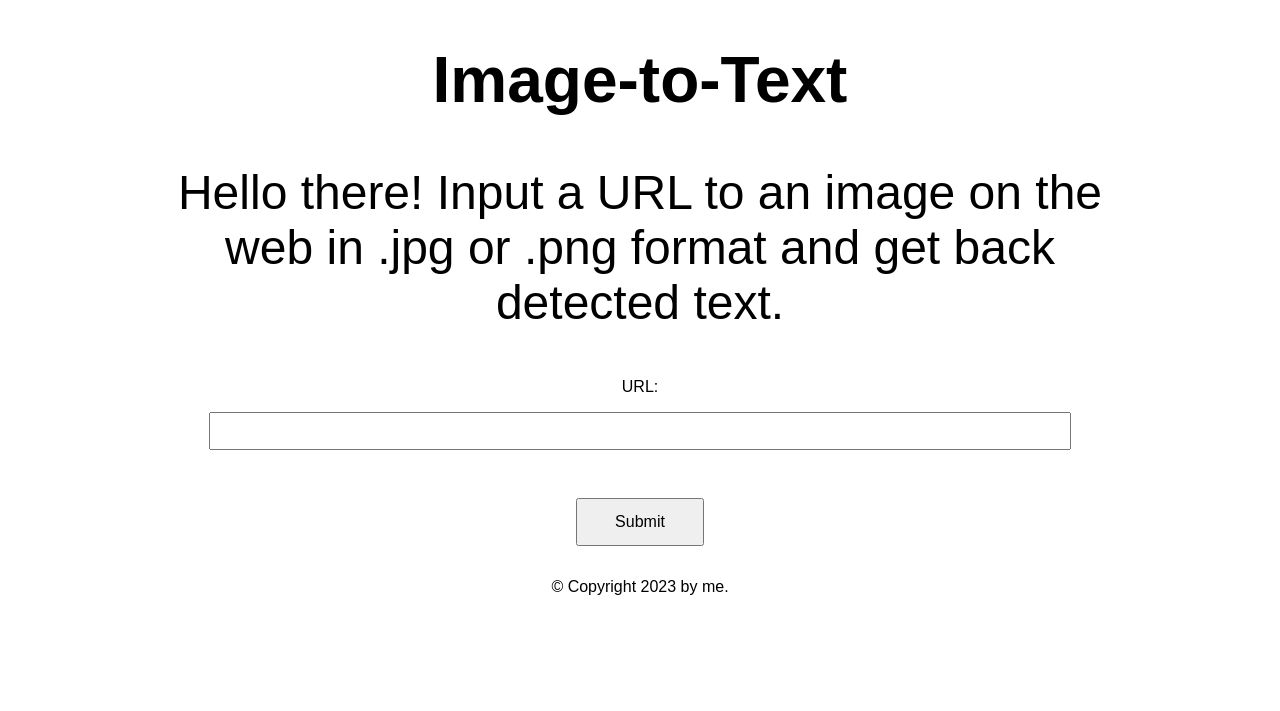
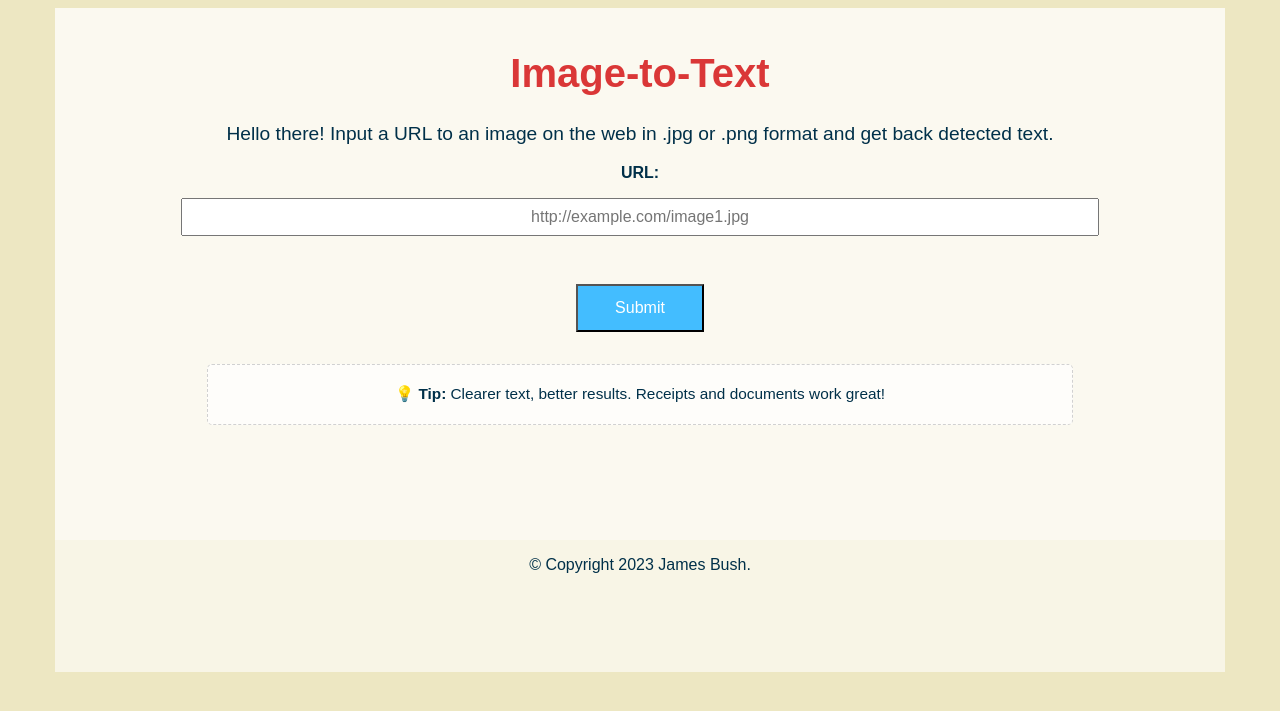
Before and after one commit to bushjam1/cs469_project, a Flask app: page /gui in a window 1280 px wide. Shown: the top 711 px of the page. Run offline with Flask 3, Linux system fonts and the light colour scheme; parts of the project's set-up code (start-up, migrations or seed data) failed here and were passed over.

Commit message:
style improvments template changes

```diff
--- a/static/style.css
+++ b/static/style.css
@@ -1,37 +1,75 @@
 body {
  font-family: Arial, Helvetica, sans-serif;
+ background: #EDE7C2;
+ color: #003049;
 }
 h1 {
- font-size: 4rem;
+ color: #DA3737;
+ font-size: 2.5em;
 }
 p {
-  font-size: 3rem;
+  font-size: 1.2em;
 
 }
-div {
+#content {
   margin: auto;
+  background: #FBF9F0;
   text-align: center;
+  max-width: 90%;
+  min-width: 90%;
+  min-height: 500px;
+  padding: 1rem;
+}
+#footer{
+  margin: auto;
+  background: #F8F5E6;
+  text-align: center;
+  min-height: 100px;
+  max-width: 90%;
+  min-width: 90%;
+  padding: 1rem;
   max-width: 75%;
 }
-
 input[type=text]{
-  width: 90%;
+  width: 80%;
+  text-align: center;
+  font-size: 1rem;
+  color: #003049;
   height: 2rem;
   margin: 1rem;
 }
 input[type=submit] {
+  background: #43BDFF;
+  color: white;
   font-size: 1rem;
   width: 8rem;
   height: 3rem;
   margin: 2rem;
 }
-
+.url_label {
+  color: #003049;
+  font-weight: bold;
+}
 .results {
-  color: #336699;
+  margin: auto;
+  color: #003049;
   white-space: pre-wrap;
-  background: lightgrey;
+  background: #FEFDFA;
+  border: 1px dashed lightgrey;
   padding: 1.5rem;
   font-family: 'Courier New', monospace;
-  font-size: 1rem;
+  font-size: .8rem;
   text-align: left;
+  max-width: 500px;
 }
+
+.tip{
+  margin: auto;
+  font-size: 0.8rem;
+  color: #003049;
+  padding: 5px;
+  width: 75%;
+  background: #FEFDFA;
+  border: 1px dashed #D1D1D1;
+  border-radius: 5px;
+}
--- a/templates/gui.j2
+++ b/templates/gui.j2
@@ -1,30 +1,33 @@
 <!DOCTYPE html>
-<!--
-https://jinja.palletsprojects.com/en/2.10.x/templates/#base-template
--->
 <html lang="en">
 <head>
     {% block head %}
     <link rel="stylesheet" href="../static/style.css" />
-    <title>{% block title %}{% endblock %} - Image-to-Text v. 1.0.0 </title>
+    <title>{% block title %}{% endblock %}📃 - Image-to-Text v. 1.0.0 </title>
+    <meta name="viewport" content="width=device-width, initial-scale=1.0, maximum-scale=1.0, user-scalable=no" />
     {% endblock %}
 </head>
 <body>
     <div id="content">
     {% block content %}
     <h1>Image-to-Text</h1>
+    <div>
     <p>Hello there! Input a URL to an image on the web in .jpg or .png format and get back detected text.</p>
-    <form action="/gui">
-    <label class="url_label" for="url">URL:</label><br>
-    <input class="url_text" type="text" id="url" name="url"><br>
-    <input class="url_submit_btn" type="submit" value="Submit">
-    </form>
+    </div>
+    <div>
+    	<form action="/gui">
+    	<label class="url_label" for="url">URL:</label><br>
+    	<input class="url_text" type="text" id="url" name="url" placeholder="http://example.com/image1.jpg"><br>
+    	<input class="url_submit_btn" type="submit" value="Submit">
+    	</form>
+    </div>
+    <div class="tip"><p><b>💡 Tip: </b>Clearer text, better results. Receipts and documents work great!</p></div>
 
     {% endblock %}
     </div>
     <div id="footer">
         {% block footer %}
-        &copy; Copyright 2023 by me.
+        &copy; Copyright 2023 James Bush.
         {% endblock %}
     </div>
 </body>
--- a/templates/response.j2
+++ b/templates/response.j2
@@ -1,5 +1,5 @@
 {% extends "gui.j2" %}
-{% block title %}Child{% endblock %}
+{% block title %}Results{% endblock %}
 {% block head %}
     {{ super() }}
 {% endblock %}
```
